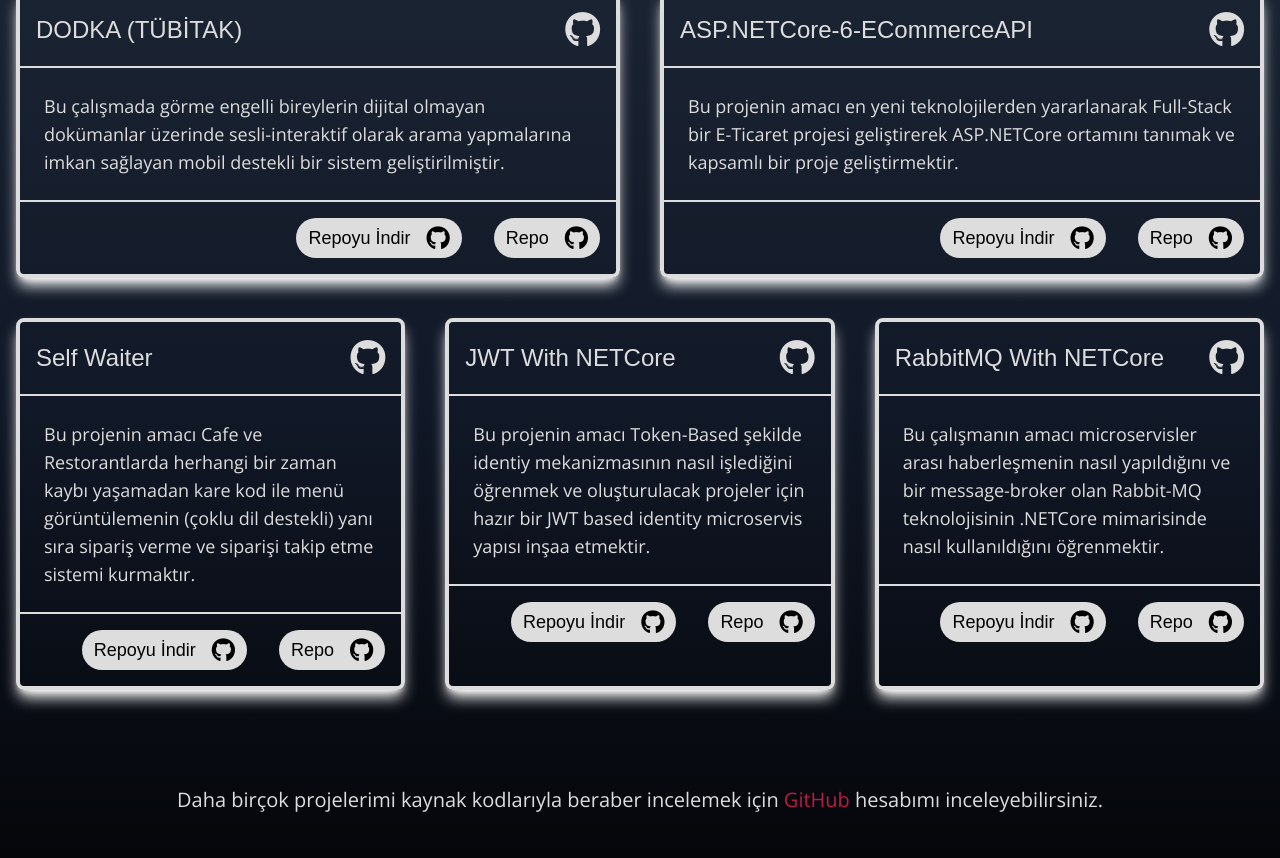
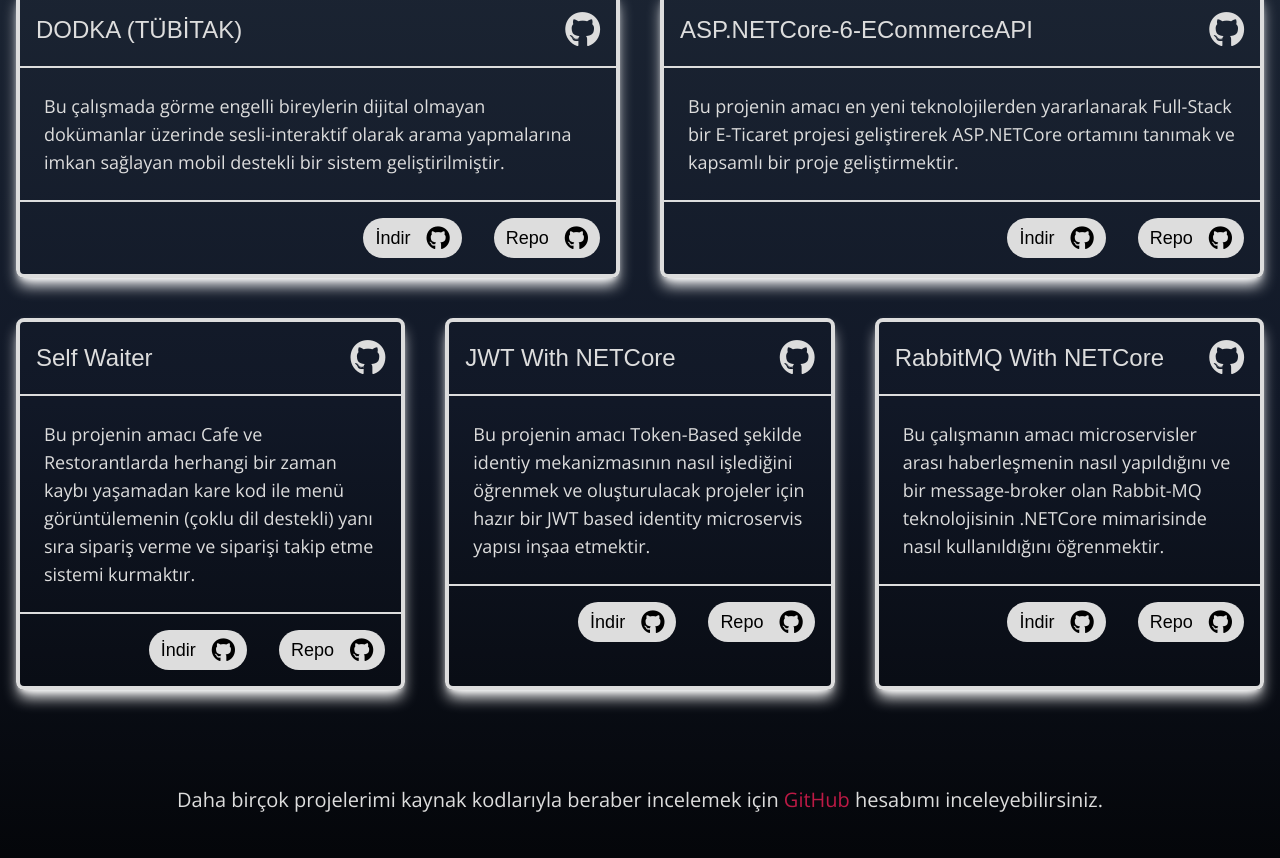
Before and after one commit to tahapek5454/Personal-Web-Site-With-React, a React (Create React App) app: page / in a window 1280 px wide. Shown: the part 2826-3684 px from the top of the page. Built offline with nearby package versions, Linux system fonts and the light colour scheme; a web font is replaced by a local one.

Commit message:
change name

```diff
--- a/src/components/customProject/CustomProject.tsx
+++ b/src/components/customProject/CustomProject.tsx
@@ -26,7 +26,7 @@ function CustomProject() {
                             <div className='border-t-2 border-solid border-gega-grey p-4 flex justify-end items-center space-x-8'>
 
                                 <a href='https://github.com/Abvag-Bitirme-OCR/DODKA-Backend/archive/refs/heads/main.zip' target='_blank' rel="noreferrer" className=' bg-gega-grey px-3 py-1 hover:bg-gega-white transation duration-500 rounded-full flex justify-between items-center space-x-4'>
-                                    <p className='text-black font-gemunu text-lg'>Repoyu İndir </p>
+                                    <p className='text-black font-gemunu text-lg'>İndir </p>
                                     <i className="fa-brands fa-github text-black text-2xl "></i>
                                 </a>
 
@@ -53,7 +53,7 @@ function CustomProject() {
                             <div className='border-t-2 border-solid border-gega-grey p-4 flex justify-end items-center space-x-8'>
 
                                 <a href='https://github.com/tahapek5454/ASP.NETCore-6-ECommerceAPI/archive/refs/heads/main.zip' target='_blank' rel="noreferrer" className=' bg-gega-grey px-3 py-1 hover:bg-gega-white transation duration-500 rounded-full flex justify-between items-center space-x-4'>
-                                    <p className='text-black font-gemunu text-lg '>Repoyu İndir </p>
+                                    <p className='text-black font-gemunu text-lg '>İndir </p>
                                     <i className="fa-brands fa-github text-black text-2xl "></i>
                                 </a>
 
@@ -80,7 +80,7 @@ function CustomProject() {
                             <div className='border-t-2 border-solid border-gega-grey p-4 flex justify-end items-center space-x-8'>
 
                                 <a href='https://github.com/KouSelfWaiter/Foods-Backend/archive/refs/heads/main.zip' target='_blank' rel="noreferrer" className=' bg-gega-grey px-3 py-1 hover:bg-gega-white transation duration-500 rounded-full flex justify-between items-center space-x-4'>
-                                    <p className='text-black font-gemunu text-lg'>Repoyu İndir </p>
+                                    <p className='text-black font-gemunu text-lg'>İndir </p>
                                     <i className="fa-brands fa-github text-black text-2xl "></i>
                                 </a>
 
@@ -107,7 +107,7 @@ function CustomProject() {
                             <div className='border-t-2 border-solid border-gega-grey p-4 flex justify-end items-center space-x-8'>
 
                                 <a href='https://github.com/tahapek5454/JWT-With-NETCore/archive/refs/heads/main.zip' target='_blank' rel="noreferrer" className=' bg-gega-grey px-3 py-1 hover:bg-gega-white transation duration-500 rounded-full flex justify-between items-center space-x-4'>
-                                    <p className='text-black font-gemunu text-lg '>Repoyu İndir </p>
+                                    <p className='text-black font-gemunu text-lg '>İndir </p>
                                     <i className="fa-brands fa-github text-black text-2xl "></i>
                                 </a>
 
@@ -134,7 +134,7 @@ function CustomProject() {
                             <div className='border-t-2 border-solid border-gega-grey p-4 flex justify-end items-center space-x-8'>
 
                                 <a href='https://github.com/tahapek5454/RabbitMQ-With-NETCore/archive/refs/heads/main.zip' target='_blank' rel="noreferrer" className=' bg-gega-grey px-3 py-1 hover:bg-gega-white transation duration-500 rounded-full flex justify-between items-center space-x-4'>
-                                    <p className='text-black font-gemunu text-lg '>Repoyu İndir </p>
+                                    <p className='text-black font-gemunu text-lg '>İndir </p>
                                     <i className="fa-brands fa-github text-black text-2xl "></i>
                                 </a>
 
```
